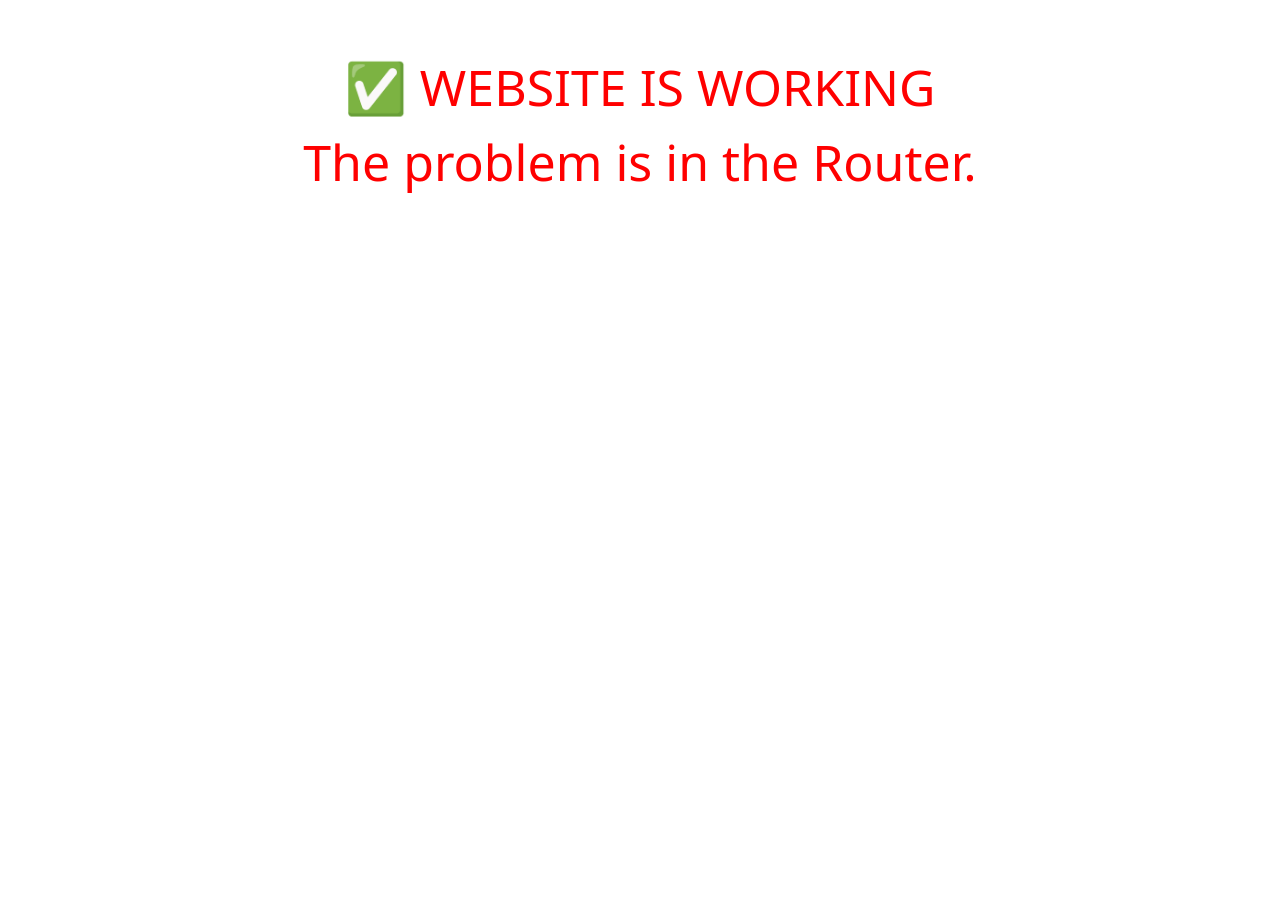
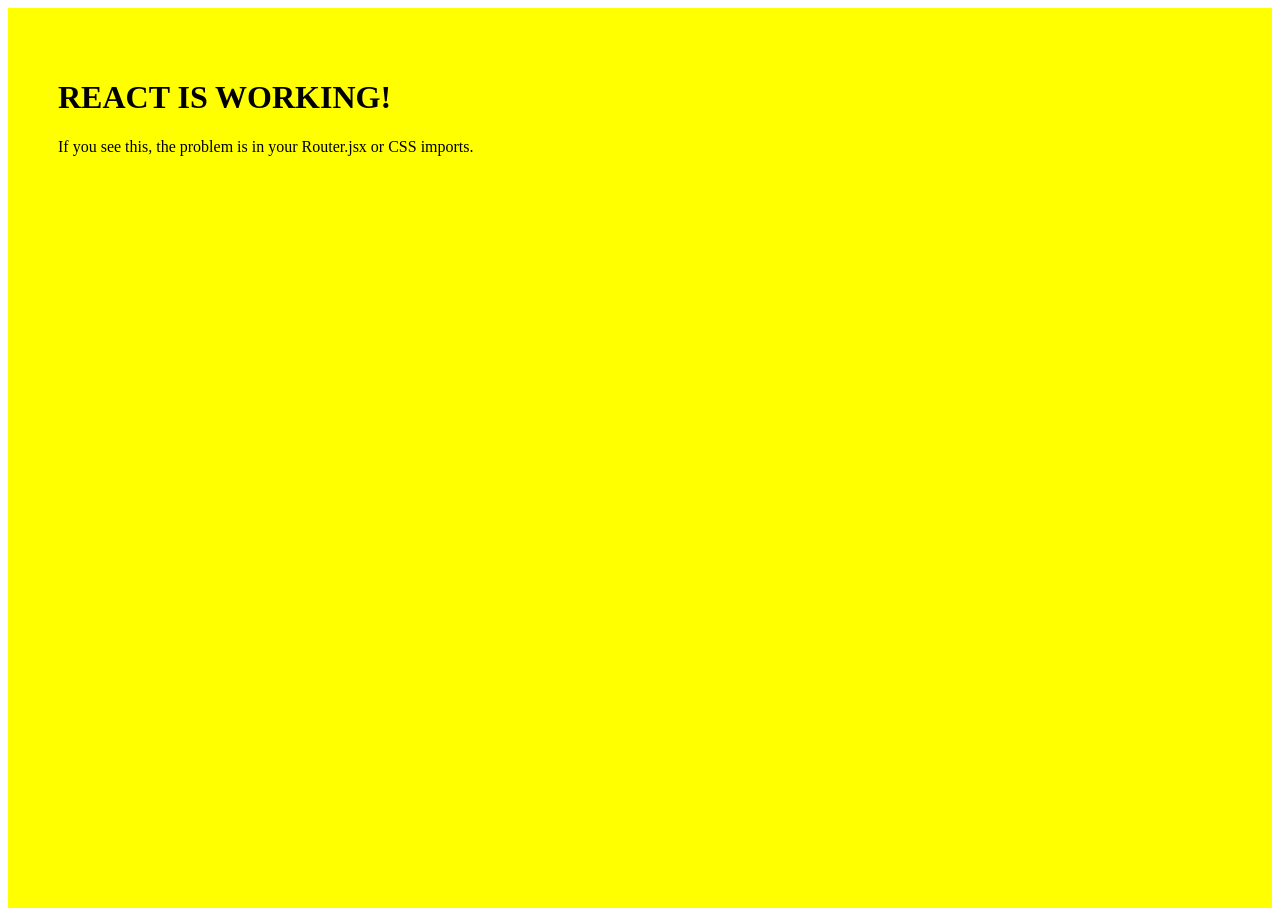
Before and after one commit to Karthik-M-R/StockSimple, a React (Vite) app: page / in a window 1280 px wide. Before the commit the page ends 800 px from the top, so only its background shows below. Built offline with nearby package versions, Linux system fonts and the light colour scheme.

Commit message:
visual test to debug

```diff
--- a/index.html
+++ b/index.html
@@ -15,21 +15,11 @@
 <html lang="en">
   <head>
     <meta charset="UTF-8" />
-
-    <meta name="google-site-verification" content="K8iF0Hl7ZCxhdYS4pUJVBLgjexWCWpnxFJZjYwSoad0" />
-
-    <script>(function(w,d,s,l,i){w[l]=w[l]||[];w[l].push({'gtm.start':
-    new Date().getTime(),event:'gtm.js'});var f=d.getElementsByTagName(s)[0],
-    j=d.createElement(s),dl=l!='dataLayer'?'&l='+l:'';j.async=true;j.src=
-    'https://www.googletagmanager.com/gtm.js?id='+i+dl;f.parentNode.insertBefore(j,f);
-    })(window,document,'script','dataLayer','GTM-TLXRP6ML');</script>
     <meta name="viewport" content="width=device-width, initial-scale=1.0" />
     <title>StockSimple</title>
   </head>
   <body>
-    <noscript><iframe src="https://www.googletagmanager.com/ns.html?id=GTM-TLXRP6ML"
-    height="0" width="0" style="display:none;visibility:hidden"></iframe></noscript>
     <div id="root"></div>
-    <script type="module" src="/src/main.jsx"></script>
+    <script type="module" src="./src/main.jsx"></script>
   </body>
 </html>
--- a/src/main.jsx
+++ b/src/main.jsx
@@ -13,13 +13,10 @@
 // )
 import React from "react"
 import ReactDOM from "react-dom/client"
-import "./index.css";
-import "./App.css"
 
-// TEST MODE: No Router. No Analytics. Just text.
 ReactDOM.createRoot(document.getElementById("root")).render(
-  <div style={{ color: 'red', fontSize: '50px', textAlign: 'center', marginTop: '50px' }}>
-    <h1>✅ WEBSITE IS WORKING</h1>
-    <p>The problem is in the Router.</p>
+  <div style={{ backgroundColor: 'yellow', height: '100vh', padding: '50px' }}>
+    <h1 style={{ color: 'black' }}>REACT IS WORKING!</h1>
+    <p>If you see this, the problem is in your Router.jsx or CSS imports.</p>
   </div>
 )
--- a/vite.config.js
+++ b/vite.config.js
@@ -1,6 +1,6 @@
 import { defineConfig } from 'vite'
 import react from '@vitejs/plugin-react'
-import tailwindcss from '@tailwindcss/vite'
+import tailwindcss from '@tailwindcss/vite' // Ensure this matches your package version
 
 export default defineConfig({
   plugins: [
```
